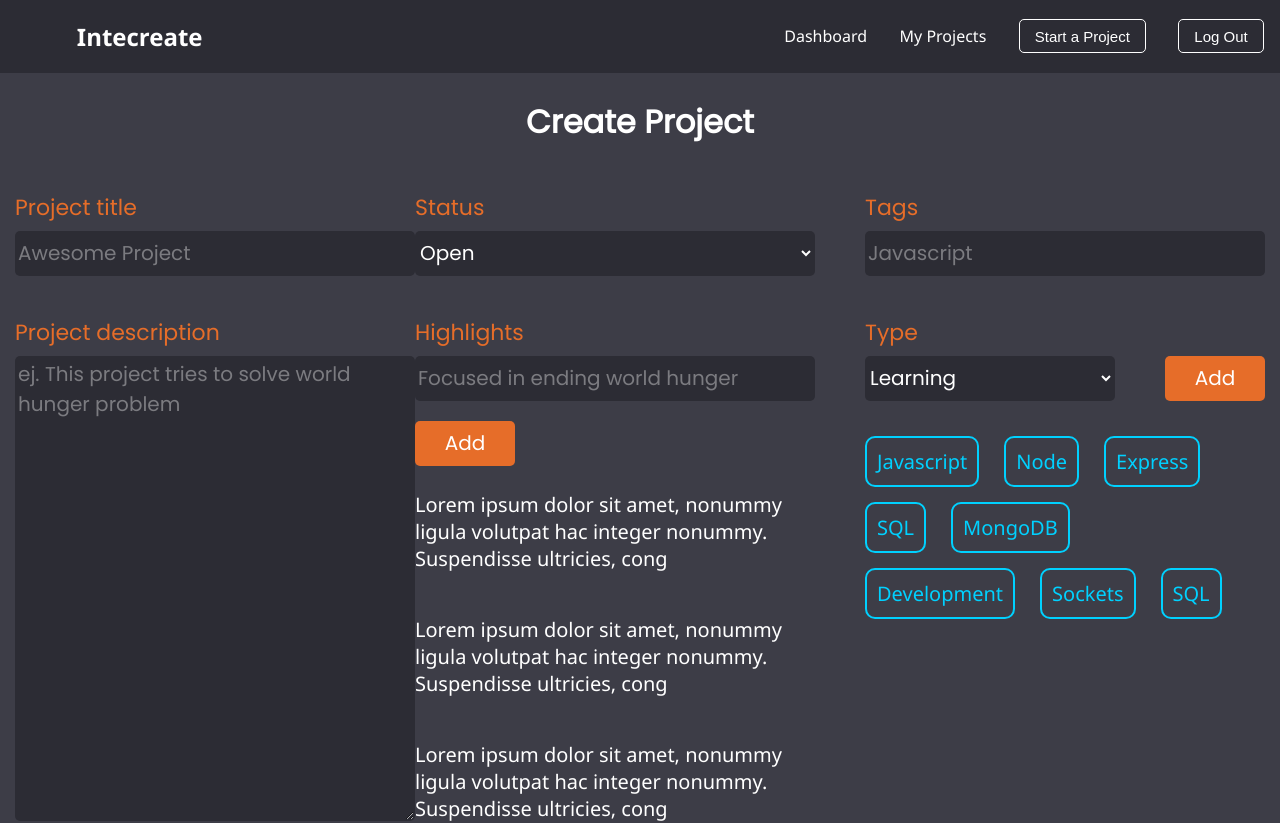
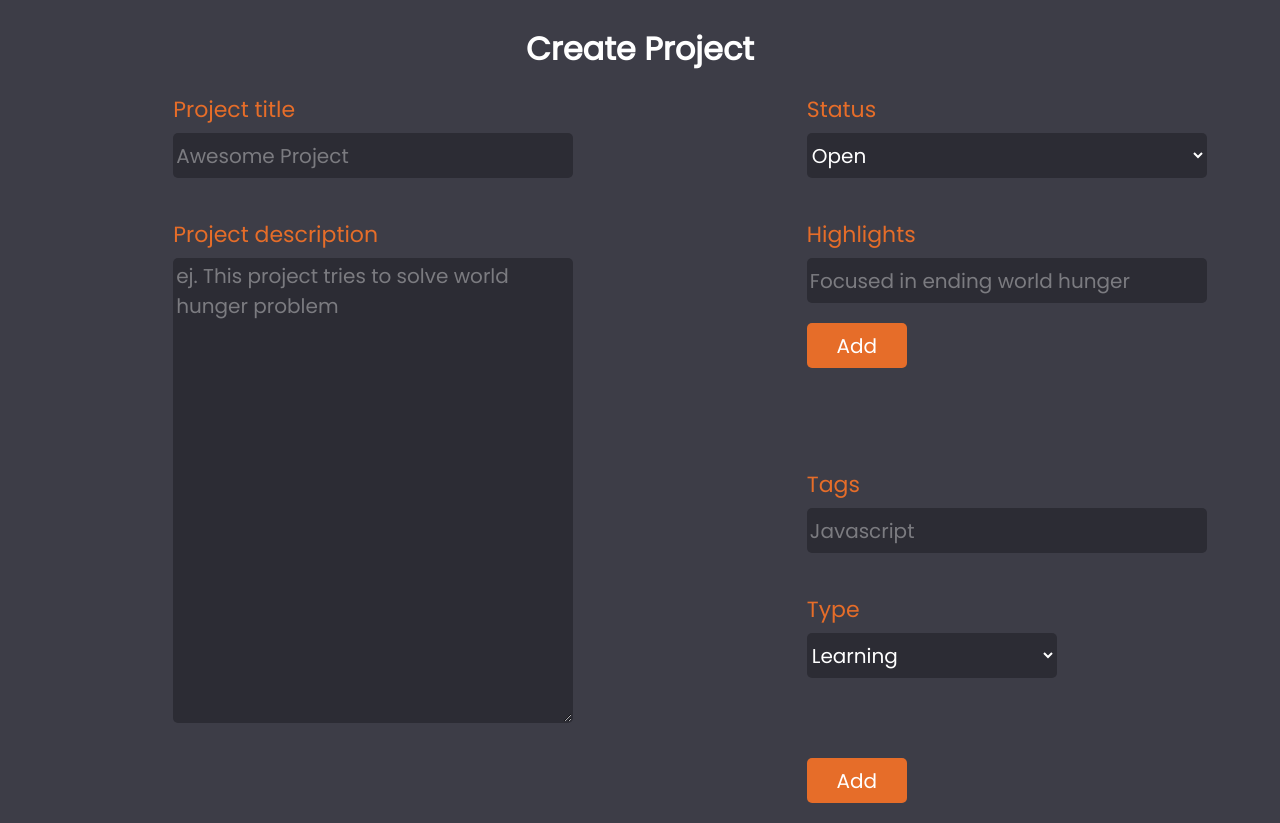
Before and after one commit to EinarLop/GEEB3, a React (Create React App) app in the folder frontend/: page /create in a window 1280 px wide. Shown: the top 823 px of the page. Built offline with nearby package versions, Linux system fonts and the light colour scheme.

Commit message:
Create Project intterface fully responsive

```diff
--- a/frontend/src/App.js
+++ b/frontend/src/App.js
@@ -18,7 +18,7 @@ import CreateProject3 from "./CreateProject/CreateProject3";
 function App() {
   return (
     <div>
-      <Header />
+      {/* <Header /> */}
       <ProjectCreate />
       {/* <Registration/> */}
       {/* <CreateProject/>  */}
--- a/frontend/src/GlobalStyles/Button.scss
+++ b/frontend/src/GlobalStyles/Button.scss
@@ -14,7 +14,10 @@
     width: 400px;
     margin-top: 20px;
     margin-bottom: 20px;
-    @media (max-width: 425px) {
+    @media (max-width: 500px) {
+      width: 300px;
+    }
+    @media (max-width: 1024px) {
       width: 300px;
     }
   }
--- a/frontend/src/GlobalStyles/Input.scss
+++ b/frontend/src/GlobalStyles/Input.scss
@@ -6,6 +6,12 @@
   flex-direction: column;
   font-family: $font;
   margin: 20px 0;
+  @media (max-width: 1024px) {
+    @media (min-width: 600px) {
+      //width: 300px;
+      //margin: 0px;
+    }
+  }
 }
 
 //Possible
@@ -18,7 +24,10 @@
 
   &.Invisible {
     color: transparent;
-    @media (max-width: 425px) {
+    @media (max-width: 500px) {
+      height: 1px;
+    }
+    @media (max-width: 1024px) {
       height: 1px;
     }
   }
@@ -49,7 +58,10 @@
     font-size: 20px;
   }
 
-  @media (max-width: 425px) {
+  @media (max-width: 500px) {
+    width: 300px;
+  }
+  @media (max-width: 1024px) {
     width: 300px;
   }
 }
--- a/frontend/src/GlobalStyles/Select.scss
+++ b/frontend/src/GlobalStyles/Select.scss
@@ -12,7 +12,10 @@
 
   &.Small {
     width: 250px;
-    @media (max-width: 425px) {
+    @media (max-width: 500px) {
+      width: 300px;
+    }
+    @media (max-width: 1024px) {
       width: 300px;
     }
   }
@@ -23,7 +26,10 @@
     //background-color: #545463;
   }
 
-  @media (max-width: 425px) {
+  @media (max-width: 500px) {
+    width: 300px;
+  }
+  @media (max-width: 1024px) {
     width: 300px;
   }
 }
--- a/frontend/src/ProjectCreate/ProjectCreate.js
+++ b/frontend/src/ProjectCreate/ProjectCreate.js
@@ -41,7 +41,7 @@ function ProjectCreate() {
             <input className={styles.Button} type="button" value="Add" />
           </div>
           <div className={styles.HContainer}>
-            <p className={styles.Highlight}>
+            {/* <p className={styles.Highlight}>
               Lorem ipsum dolor sit amet, nonummy ligula volutpat hac integer
               nonummy. Suspendisse ultricies, cong
             </p>
@@ -52,7 +52,7 @@ function ProjectCreate() {
             <p className={styles.Highlight}>
               Lorem ipsum dolor sit amet, nonummy ligula volutpat hac integer
               nonummy. Suspendisse ultricies, cong
-            </p>
+            </p> */}
           </div>
         </div>
 
@@ -81,14 +81,14 @@ function ProjectCreate() {
             </div>
           </div>
           <div className={styles.TContainer}>
-            <div className={styles.Tag}>Javascript</div>
+            {/* <div className={styles.Tag}>Javascript</div>
             <div className={styles.Tag}>Node</div>
             <div className={styles.Tag}>Express</div>
             <div className={styles.Tag}>SQL</div>
             <div className={styles.Tag}>MongoDB</div>
             <div className={styles.Tag}>Development</div>
             <div className={styles.Tag}>Sockets</div>
-            <div className={styles.Tag}>SQL</div>
+            <div className={styles.Tag}>SQL</div> */}
           </div>
         </div>
       </div>
--- a/frontend/src/ProjectCreate/ProjectCreateStyles.module.scss
+++ b/frontend/src/ProjectCreate/ProjectCreateStyles.module.scss
@@ -102,7 +102,56 @@
   align-items: flex-start;
 }
 //////////////////////////////////////////
-@media (max-width: 425px) {
+
+@media (max-width: 1380px) {
+  .Global {
+    //   display: flex;
+    //   justify-content: center;
+    //   align-items: center;
+    //   width: 100%;
+  }
+
+  .TContainer {
+    width: 300px;
+    align-items: center;
+    justify-self: center;
+  }
+
+  .Highlight {
+    width: 300px;
+  }
+  .Wrapper {
+    display: grid;
+    grid-template-columns: repeat(2, 1fr);
+    grid-template-rows: repeat(2, 1fr);
+    grid-column-gap: 0px;
+    grid-row-gap: 0px;
+    width: 99vw;
+    padding: 0;
+  }
+  .TInputContainer {
+    flex-direction: column;
+  }
+  .Column1 {
+    grid-area: 1 / 1 / 3 / 2;
+    max-width: 300px;
+    margin: 0 auto;
+    //align-items: center;
+  }
+  .Column2 {
+    grid-area: 1 / 2 / 2 / 3;
+    max-width: 300px;
+    margin: 0 auto;
+    //align-items: flex-end;
+  }
+  .Column3 {
+    grid-area: 2 / 2 / 3 / 3;
+    max-width: 300px;
+    margin: 0 auto;
+  }
+}
+//////////////////////////////////////////
+@media (max-width: 600px) {
   .Global {
     display: flex;
     justify-content: center;
@@ -116,7 +165,7 @@
     grid-column-gap: 0px;
     grid-row-gap: 0px;
     padding: 0px;
-    max-width: 320px;
+    max-width: 100%;
   }
 
   .TContainer {
@@ -131,7 +180,7 @@
 
   .Column1 {
     grid-area: 1 / 1 / 2 / 2;
-    max-width: 320px;
+    max-width: 100%;
     display: flex;
 
     align-items: center;
@@ -161,3 +210,4 @@
     }
   }
 }
+////////////////////////////////////////////
```
